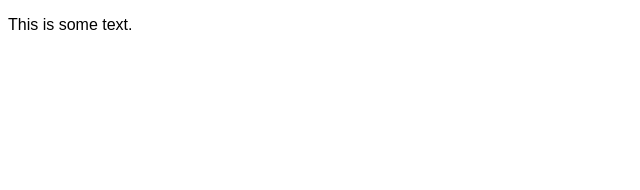
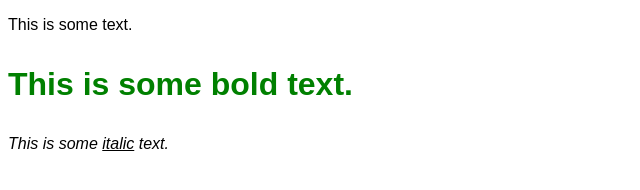
Before and after one commit to bymak87/udemyFE, a plain HTML site: page my websites/2.CSS/index.html in a window 1280 px wide. Shown: the whole page, without its empty margins (0-640 px from the left). Drawn offline with Linux system fonts and the light colour scheme.

Commit message:
font lesson

```diff
--- a/my websites/2.CSS/index.html
+++ b/my websites/2.CSS/index.html
@@ -9,10 +9,20 @@
 
     <style type="text/css">
     p {
-        font-family: Arial, Helvetica, sans-serif
+        font-family: Arial, Helvetica, sans-serif;
+
     }
-
-
+    .bold {
+        font-weight: bold;
+        color: green;
+        font-size: 200%;
+    }
+    .italic {
+        font-style: italic;
+    }
+    span{
+        text-decoration: underline;
+    }
 
     </style>
 
@@ -20,5 +30,7 @@
 
 <body>
    <p>This is some text.</p>
+   <p class="bold">This is some bold text.</p>
+   <p class="italic">This is some <span>italic</span> text.</p>
 </body>
 </html>
```
